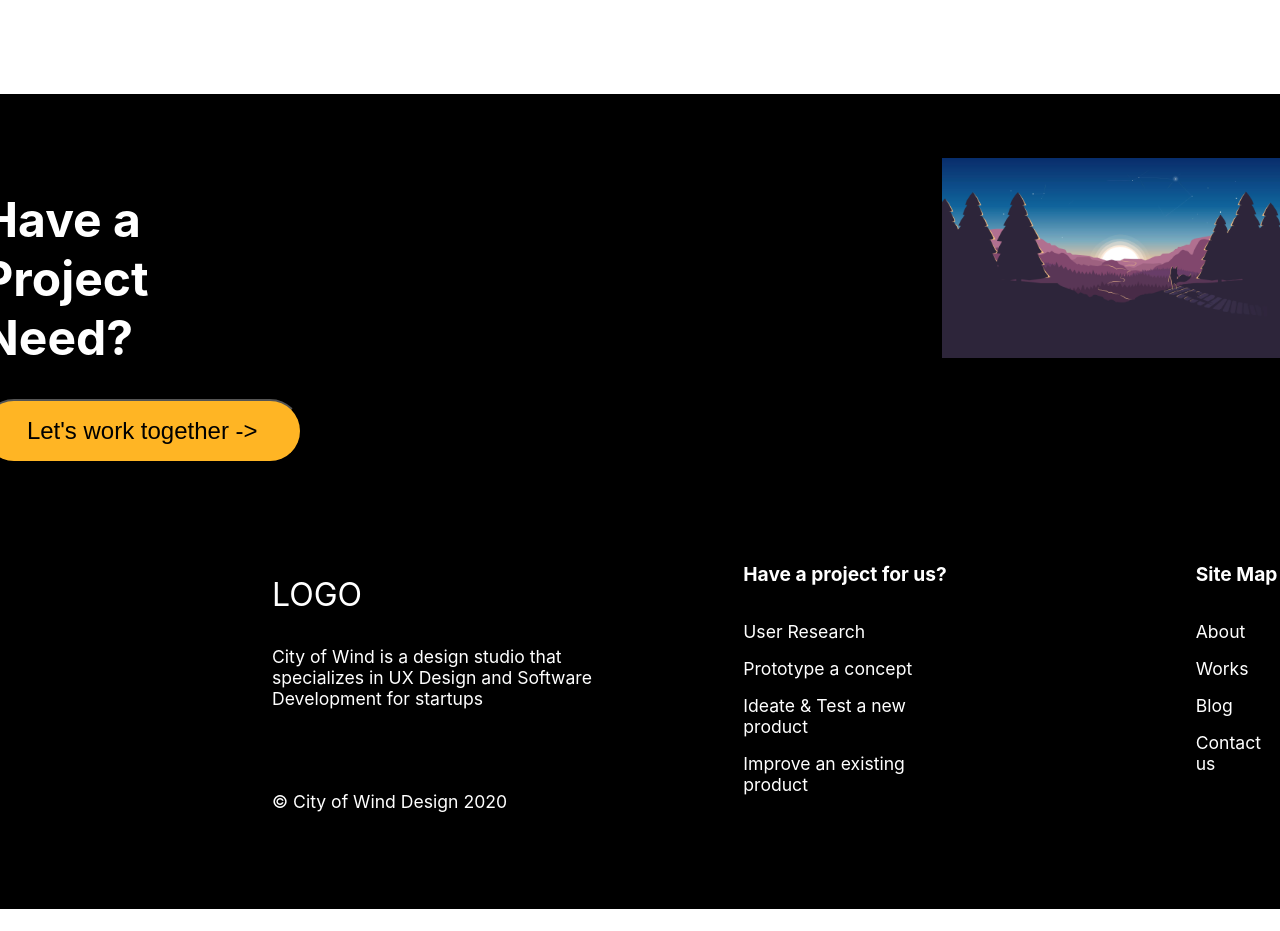
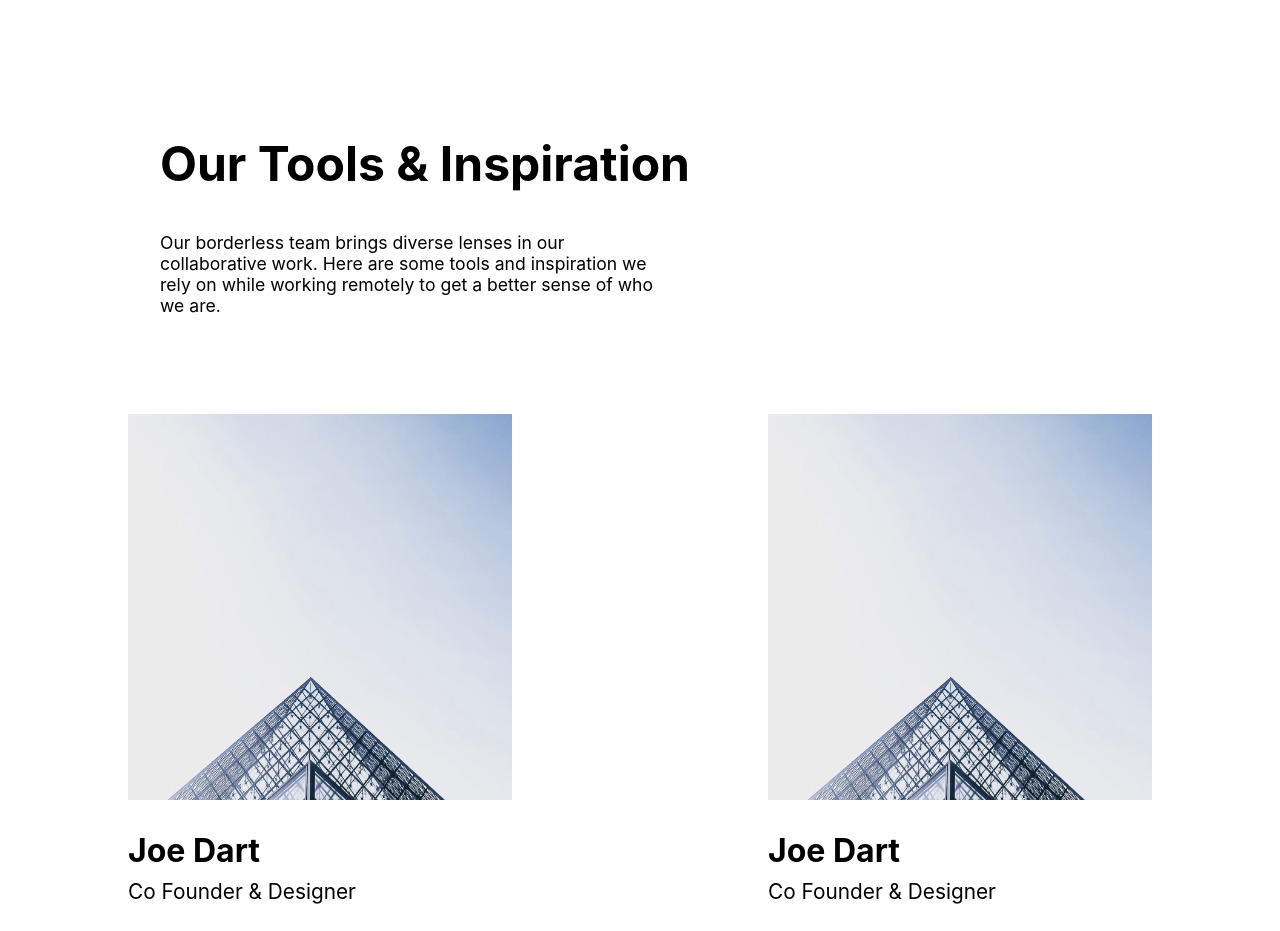
Before and after one commit to ltramos7/cwd-website-fe, a React (Create React App) app: page /about in a window 1280 px wide. Shown: the part 3401-4332 px from the top of the page. Before the commit the page ends 4310 px from the top, so only its background shows below. Built offline with nearby package versions, Linux system fonts and the light colour scheme.

Commit message:
tools and inspirations made and styled

```diff
--- a/src/components/about/index.js
+++ b/src/components/about/index.js
@@ -25,6 +25,46 @@ class About extends React.Component{
         }
 
         return team
+    }
+
+    getToolsAndInspirationCards = () => {
+        const name = 'Joe Dart'
+        const title = 'Co Founder & Designer'
+        const tools = [
+            'Akai MPK Mini',
+            'La Croix',
+            'iPad Pro',
+            'Post Its',
+            'Sprint book',
+            'MacBook',
+            'Airpods',
+            'Markers',
+            'Papermate Flair Pens',
+            'Rhodia Reverse Book'
+        ]
+
+        let team = []
+
+        for(let i = 4; i !== 0; i--){
+            team.push(
+                <div className='about__tools-card'>
+                    <img src={require(`./images/square-fill.jpg`)} />
+                    <h1>{ name }</h1>
+                    <h2>{ title }</h2>
+                    { this.filterThroughTools(tools) }
+                </div>
+            )
+        }
+
+        return team
+    }
+
+    filterThroughTools = tools => {
+        return tools.map((tool, ind) => {
+            return(
+                <p>{ ind + 1 }. { tool }</p>
+            )
+        })
     }
 
     render(){
@@ -76,6 +116,15 @@ class About extends React.Component{
                 <div className='about__team'>
                     { this.getTeammates() }
                 </div>
+
+                <div className='about__our-tools'>
+                    <h1>Our Tools & Inspiration</h1>
+                    <p>Our borderless team brings diverse lenses in our collaborative work. Here are some tools and inspiration we rely on while working remotely to get a better sense of who we are.</p>
+                </div>
+
+                <div className='about__tools'>
+                    { this.getToolsAndInspirationCards() }
+                </div>
             </section>
         )
     }
--- a/src/scss/_about.scss
+++ b/src/scss/_about.scss
@@ -88,4 +88,48 @@
             }
         }
     }
+
+    &__our-tools {
+        padding: 0 0 5rem 10rem;
+
+        & > h1 {
+            font-size: 3rem;
+        }
+
+        & > p {
+            font-size: 1.1rem;
+            width: 40vw;
+        }
+    }
+
+    &__tools {
+        display: grid;
+        grid-template-areas: 'one two';
+        // grid-gap: 20rem;
+        justify-content: center;
+
+        &-card {
+            padding: 0 8rem 5rem 8rem;
+
+            & > img {
+                width: 30vw;
+                height: auto;
+            }
+
+            & > h1 {
+                font-size: 2rem;
+                margin-bottom: -0.5rem;
+            }
+
+            & > h2 {
+                font-size: 1.3rem;
+                font-weight: 400;
+                padding: 0 0 1rem 0;
+            }
+
+            & > p {
+                font-size: 1.1rem;
+            }
+        }
+    }
 }
```
